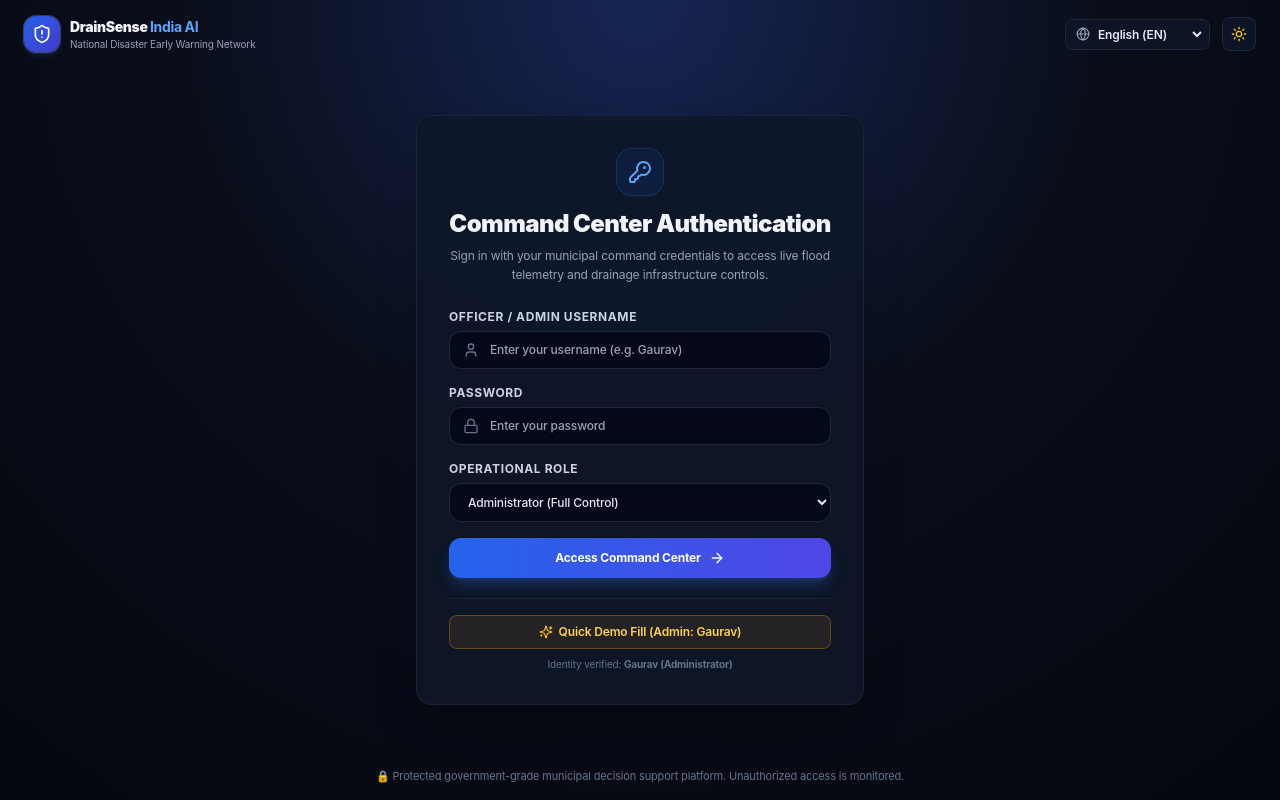
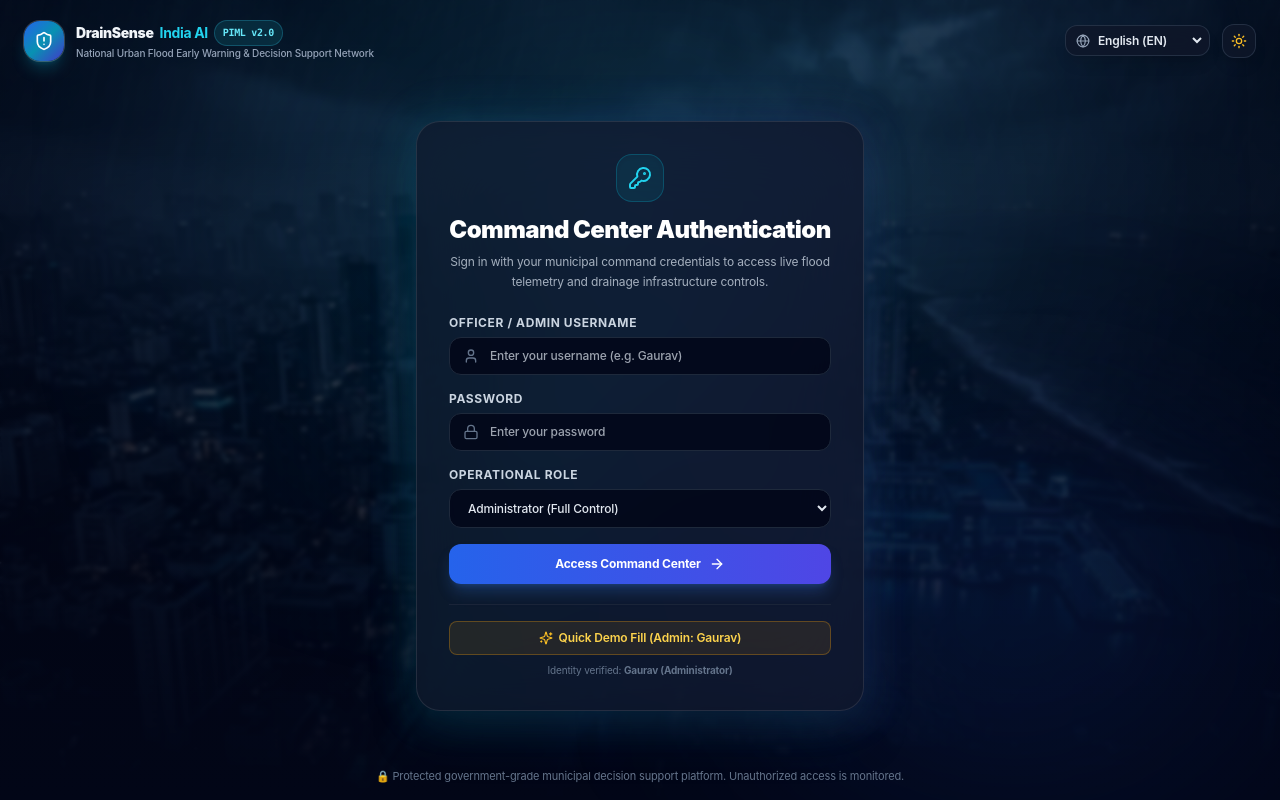
Before and after one commit to ggthedeveloper/DrainSenseAI, a Next.js app in the folder frontend/: page / in a window 1280 px wide. Built offline with nearby package versions, Linux system fonts and the light colour scheme; no server answers.

Commit message:
style(ui): add cinematic monsoon backdrop image & frosted glassmorphism across dashboard

```diff
--- a/frontend/app/globals.css
+++ b/frontend/app/globals.css
@@ -9,11 +9,27 @@
 
 body {
   color: var(--foreground);
-  background: radial-gradient(circle at 50% 0%, #172554 0%, #0a0e1a 45%, #05070f 100%);
-  background-attachment: fixed;
+  background-color: #070b14;
   font-family: -apple-system, BlinkMacSystemFont, "Segoe UI", Roboto, Helvetica, Arial, sans-serif;
   overflow-x: hidden;
   letter-spacing: -0.01em;
+  position: relative;
+  min-height: 100vh;
+}
+
+body::before {
+  content: "";
+  position: fixed;
+  inset: 0;
+  background-image:
+    radial-gradient(ellipse at 50% 0%, rgba(6, 182, 212, 0.14) 0%, transparent 65%),
+    linear-gradient(to bottom, rgba(7, 11, 20, 0.74) 0%, rgba(7, 11, 20, 0.88) 50%, rgba(7, 11, 20, 0.98) 100%),
+    url('/monsoon_backdrop.jpg');
+  background-size: cover;
+  background-position: center 25%;
+  background-repeat: no-repeat;
+  pointer-events: none;
+  z-index: 0;
 }
 
 /* Light theme overrides. Most of the command-center UI uses dark utility
--- a/frontend/components/DashboardControlPanel.tsx
+++ b/frontend/components/DashboardControlPanel.tsx
@@ -159,7 +159,7 @@ export const DashboardControlPanel: React.FC<DashboardControlPanelProps> = ({
   return (
     <div className="w-full h-full flex flex-col space-y-4 text-slate-100 overflow-y-auto pr-1 select-text scroll-smooth">
       {/* SECTION A: Live Status & Incident Posture */}
-      <div className="bg-slate-900/80 backdrop-blur-xl border border-slate-800 rounded-2xl p-4 shadow-xl relative overflow-hidden shrink-0">
+      <div className="bg-slate-900/70 backdrop-blur-2xl border border-white/10 rounded-2xl p-4 shadow-2xl relative overflow-hidden shrink-0">
         <div className="absolute top-0 inset-x-0 h-1 bg-gradient-to-r from-blue-600 via-indigo-500 to-purple-600" />
         <div className="flex items-center justify-between gap-3">
           <div className="flex items-center gap-2.5">
@@ -274,7 +274,7 @@ export const DashboardControlPanel: React.FC<DashboardControlPanelProps> = ({
       )}
 
       {/* SECTION C: Selected Zone Details & TreeSHAP (In-Panel Inspection) */}
-      <div className="zone-inspection-panel bg-slate-900/80 backdrop-blur-xl border border-slate-800 rounded-2xl p-4 shadow-xl shrink-0">
+      <div className="zone-inspection-panel bg-slate-900/70 backdrop-blur-2xl border border-white/10 rounded-2xl p-4 shadow-2xl shrink-0">
         <div className="flex items-center justify-between pb-3 mb-3 border-b border-slate-800">
           <div className="flex items-center gap-2">
             <Sparkles className="w-4 h-4 text-blue-400" />
@@ -527,7 +527,7 @@ export const DashboardControlPanel: React.FC<DashboardControlPanelProps> = ({
       </div>
 
       {/* SECTION D: What-If Rainfall Scenario Simulator */}
-      <div className="bg-slate-900/80 backdrop-blur-xl border border-slate-800 rounded-2xl p-4 shadow-xl shrink-0 space-y-3">
+      <div className="bg-slate-900/70 backdrop-blur-2xl border border-white/10 rounded-2xl p-4 shadow-2xl shrink-0 space-y-3">
         <div className="flex items-center justify-between">
           <div className="flex items-center gap-2">
             <SlidersHorizontal className="w-4 h-4 text-amber-400" />
@@ -626,7 +626,7 @@ export const DashboardControlPanel: React.FC<DashboardControlPanelProps> = ({
       </div>
 
       {/* SECTION E: Municipal Priority Response Queue */}
-      <div className="bg-slate-900/80 backdrop-blur-xl border border-slate-800 rounded-2xl p-4 shadow-xl shrink-0 space-y-3">
+      <div className="bg-slate-900/70 backdrop-blur-2xl border border-white/10 rounded-2xl p-4 shadow-2xl shrink-0 space-y-3">
         <div className="flex items-center justify-between pb-2 border-b border-slate-800">
           <div className="flex items-center gap-2">
             <ShieldAlert className="w-4 h-4 text-rose-400" />
--- a/frontend/components/LoginPage.tsx
+++ b/frontend/components/LoginPage.tsx
@@ -88,24 +88,38 @@ export const LoginPage: React.FC<LoginPageProps> = ({
   };
 
   return (
-    <div className="min-h-screen flex flex-col justify-between relative overflow-hidden transition-colors duration-200">
+    <div className="min-h-screen flex flex-col justify-between relative overflow-hidden transition-colors duration-200 bg-slate-950">
+      {/* Cinematic Atmospheric Monsoon Backdrop */}
+      <div
+        className="absolute inset-0 bg-cover bg-center bg-no-repeat scale-105 pointer-events-none transform transition-transform duration-1000"
+        style={{ backgroundImage: `url('/monsoon_backdrop.jpg')` }}
+      />
+      {/* Dark gradient vignette & ambient lighting glow */}
+      <div className="absolute inset-0 bg-gradient-to-t from-slate-950 via-slate-950/80 to-slate-950/65 backdrop-blur-[2px] pointer-events-none" />
+      <div className="absolute top-1/4 left-1/2 -translate-x-1/2 -translate-y-1/2 w-[650px] h-[350px] bg-cyan-500/15 rounded-full blur-[140px] pointer-events-none" />
+      <div className="absolute bottom-10 right-10 w-[450px] h-[300px] bg-blue-600/15 rounded-full blur-[130px] pointer-events-none" />
+
       {/* Top Utility Header (Language & Theme Bar) */}
-      <header className="w-full max-w-7xl mx-auto px-4 sm:px-6 py-4 flex items-center justify-between z-20">
-        <div className="flex items-center gap-2.5">
-          <div className="w-9 h-9 rounded-xl bg-gradient-to-br from-blue-600 to-indigo-700 flex items-center justify-center text-white font-bold shadow-md shadow-blue-500/20 ring-1 ring-white/20">
+      <header className="w-full max-w-7xl mx-auto px-4 sm:px-6 py-5 flex items-center justify-between z-20 relative">
+        <div className="flex items-center gap-3">
+          <div className="w-10 h-10 rounded-2xl bg-gradient-to-br from-blue-600 via-cyan-600 to-indigo-700 flex items-center justify-center text-white font-bold shadow-lg shadow-cyan-500/25 ring-1 ring-white/20">
             <ShieldAlert className="w-5 h-5 text-white" />
           </div>
           <div>
-            <div className="font-black text-sm tracking-tight text-slate-100 dark:text-slate-100">
-              {t.appName} <span className="text-blue-400 font-bold">{t.appSubname}</span>
+            <div className="font-black text-sm tracking-tight text-slate-100 flex items-center gap-1.5">
+              <span>{t.appName}</span>
+              <span className="text-cyan-400 font-bold">{t.appSubname}</span>
+              <span className="text-[10px] font-mono font-semibold px-2 py-0.5 rounded-full bg-cyan-950/80 border border-cyan-800/80 text-cyan-300">
+                PIML v2.0
+              </span>
             </div>
-            <div className="text-[10px] text-slate-400">National Disaster Early Warning Network</div>
+            <div className="text-[10px] text-slate-400 font-medium">National Urban Flood Early Warning & Decision Support Network</div>
           </div>
         </div>
 
         <div className="flex items-center gap-3">
           {/* Language Selector */}
-          <div className="flex items-center bg-slate-900/80 dark:bg-slate-900/80 p-1 rounded-lg border border-slate-800 text-xs">
+          <div className="flex items-center bg-slate-900/80 backdrop-blur-md p-1 rounded-xl border border-slate-700/60 shadow-lg text-xs">
             <Globe className="w-3.5 h-3.5 text-slate-400 ml-1.5 mr-1" />
             <select
               value={currentLang}
@@ -122,7 +136,7 @@ export const LoginPage: React.FC<LoginPageProps> = ({
           <button
             type="button"
             onClick={onThemeToggle}
-            className="p-2 rounded-lg bg-slate-900/80 dark:bg-slate-900/80 border border-slate-800 text-slate-300 hover:text-white transition-all cursor-pointer"
+            className="p-2 rounded-xl bg-slate-900/80 backdrop-blur-md border border-slate-700/60 text-slate-300 hover:text-white shadow-lg transition-all cursor-pointer"
             title="Toggle Light / Dark Mode"
           >
             {currentTheme === "dark" ? (
@@ -135,16 +149,20 @@ export const LoginPage: React.FC<LoginPageProps> = ({
       </header>
 
       {/* Main Authentication Dialog Box */}
-      <main className="flex-1 flex items-center justify-center p-4 z-20">
-        <div className="w-full max-w-md bg-slate-900/90 dark:bg-slate-900/90 backdrop-blur-2xl border border-slate-800/80 dark:border-slate-800/80 rounded-2xl shadow-2xl p-6 sm:p-8 relative">
+      <main className="flex-1 flex items-center justify-center p-4 z-20 relative">
+        <div className="relative w-full max-w-md">
+          {/* Glowing Ambient Halo behind Card */}
+          <div className="absolute -inset-1 bg-gradient-to-r from-cyan-500/20 via-blue-500/20 to-indigo-500/20 rounded-3xl blur-xl opacity-75 pointer-events-none" />
+
+          <div className="w-full bg-slate-900/75 backdrop-blur-2xl border border-white/10 rounded-3xl shadow-2xl shadow-cyan-950/50 p-6 sm:p-8 relative">
             <div className="text-center mb-6">
-            <div className="inline-flex items-center justify-center w-12 h-12 rounded-2xl bg-blue-600/10 border border-blue-500/20 text-blue-400 mb-3 shadow-inner">
-              <KeyRound className="w-6 h-6 text-blue-400" />
+              <div className="inline-flex items-center justify-center w-12 h-12 rounded-2xl bg-cyan-500/10 border border-cyan-500/25 text-cyan-400 mb-3 shadow-inner">
+                <KeyRound className="w-6 h-6 text-cyan-400" />
               </div>
-            <h1 className="text-xl sm:text-2xl font-black tracking-tight text-slate-100">
+              <h1 className="text-xl sm:text-2xl font-black tracking-tight text-white">
                 {t.loginTitle}
               </h1>
-            <p className="text-xs text-slate-400 mt-1.5 leading-relaxed">
+              <p className="text-xs text-slate-300/80 mt-1.5 leading-relaxed">
                 {t.loginSubtitle}
               </p>
             </div>
@@ -244,6 +262,7 @@ export const LoginPage: React.FC<LoginPageProps> = ({
             </p>
           </div>
         </div>
+      </div>
     </main>
 
       {/* Footer Notice */}
--- a/frontend/components/Navbar.tsx
+++ b/frontend/components/Navbar.tsx
@@ -67,7 +67,7 @@ export const Navbar: React.FC<NavbarProps> = ({
   const currentCityObj = CITIES.find((c) => c.id === selectedCity) || CITIES[0];
 
   return (
-    <header className="border-b border-slate-800/80 bg-slate-950/90 backdrop-blur-xl sticky top-0 z-50 transition-all">
+    <header className="border-b border-white/10 bg-slate-950/75 backdrop-blur-2xl sticky top-0 z-50 transition-all shadow-xl shadow-black/25">
       <div className="max-w-7xl mx-auto px-4 sm:px-6 lg:px-8">
         <div className="flex items-center justify-between h-16">
           {/* Brand & City Selector */}
@@ -84,7 +84,7 @@ export const Navbar: React.FC<NavbarProps> = ({
             )}
 
             <div className="relative flex items-center justify-center">
-              <div className="w-10 h-10 rounded-xl bg-gradient-to-br from-blue-600 to-indigo-700 flex items-center justify-center text-white font-bold shadow-lg shadow-blue-500/20 ring-1 ring-white/20">
+              <div className="w-10 h-10 rounded-xl bg-gradient-to-br from-blue-600 via-cyan-600 to-indigo-700 flex items-center justify-center text-white font-bold shadow-lg shadow-cyan-500/25 ring-1 ring-white/20">
                 <ShieldAlert className="w-5 h-5 text-white" />
               </div>
               <span className="absolute -top-1 -right-1 flex h-3 w-3">
```
Also changed, not shown: frontend/app/page.tsx (+16 -4 lines), frontend/public/monsoon_backdrop.jpg (added). Lines whose indentation alone changed are shown as unchanged.
